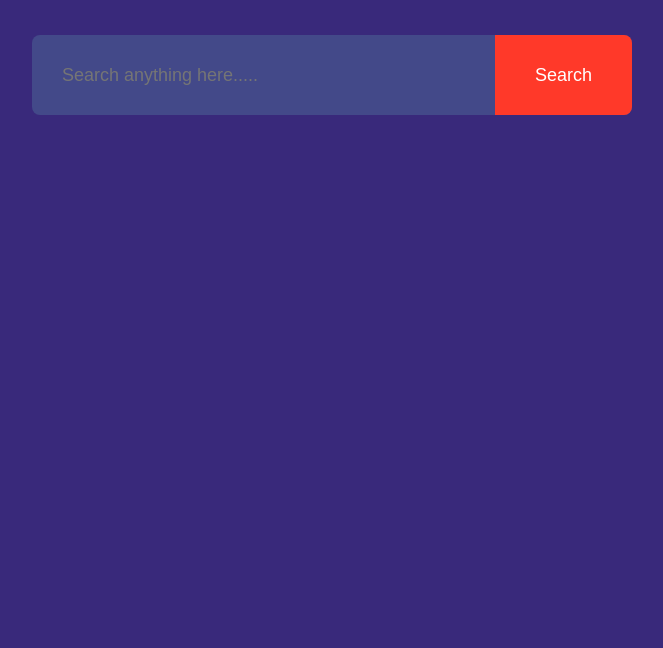
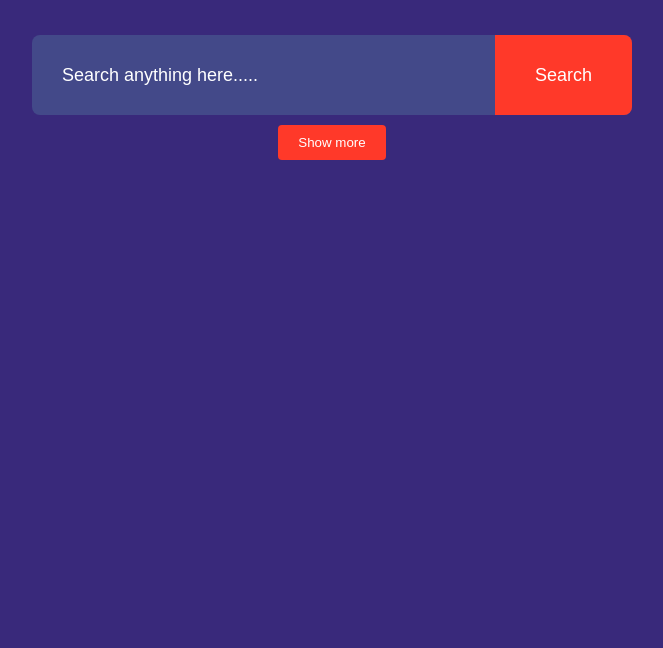
Before and after one commit to shruticl-03/Image-Search-Engine, a plain HTML site: page index.html in a window 1280 px wide. Shown: the part 152-800 px from the top of the page, without its empty margins (308-971 px from the left). Drawn offline with Linux system fonts and the light colour scheme.

Commit message:
show more button with css

```diff
--- a/index.html
+++ b/index.html
@@ -14,6 +14,8 @@
         <input type="text" id="search-box" placeholder="Search anything here.....">
         <button>Search</button>
     </form>
+    <div id="search-result"></div>
+    <button id="show-more-btn">Show more</button>
 </body>
 
 </html>
--- a/style.css
+++ b/style.css
@@ -45,3 +45,18 @@ form button {
   border-bottom-right-radius: 8px;
   cursor: pointer;
 }
+::placeholder {
+  color: #fff;
+  font-size: 18px;
+}
+#show-more-btn {
+  background: #ff3929;
+  color: #fff;
+  border: 0;
+  outline: 0;
+  padding: 10px 20px;
+  border-radius: 4px;
+  margin: 10px auto 100px;
+  cursor: pointer;
+  display: block;
+}
```
